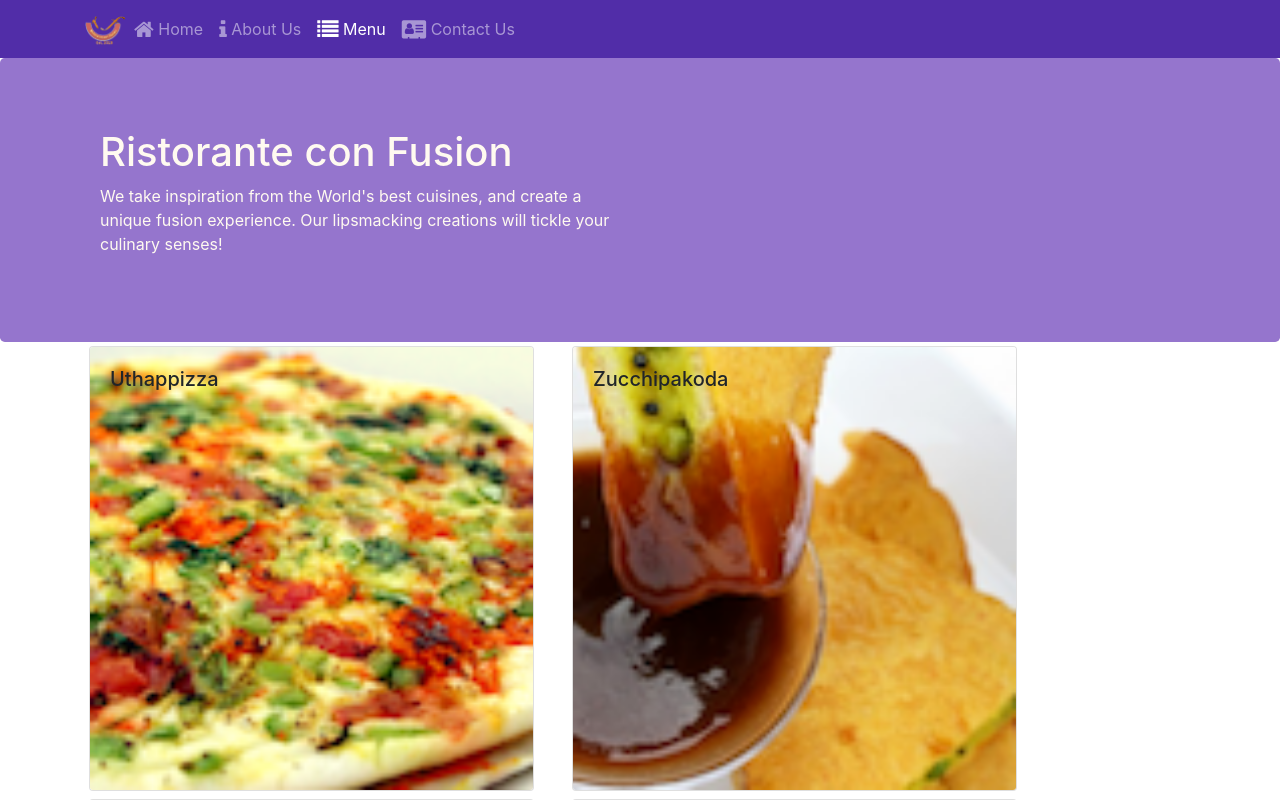
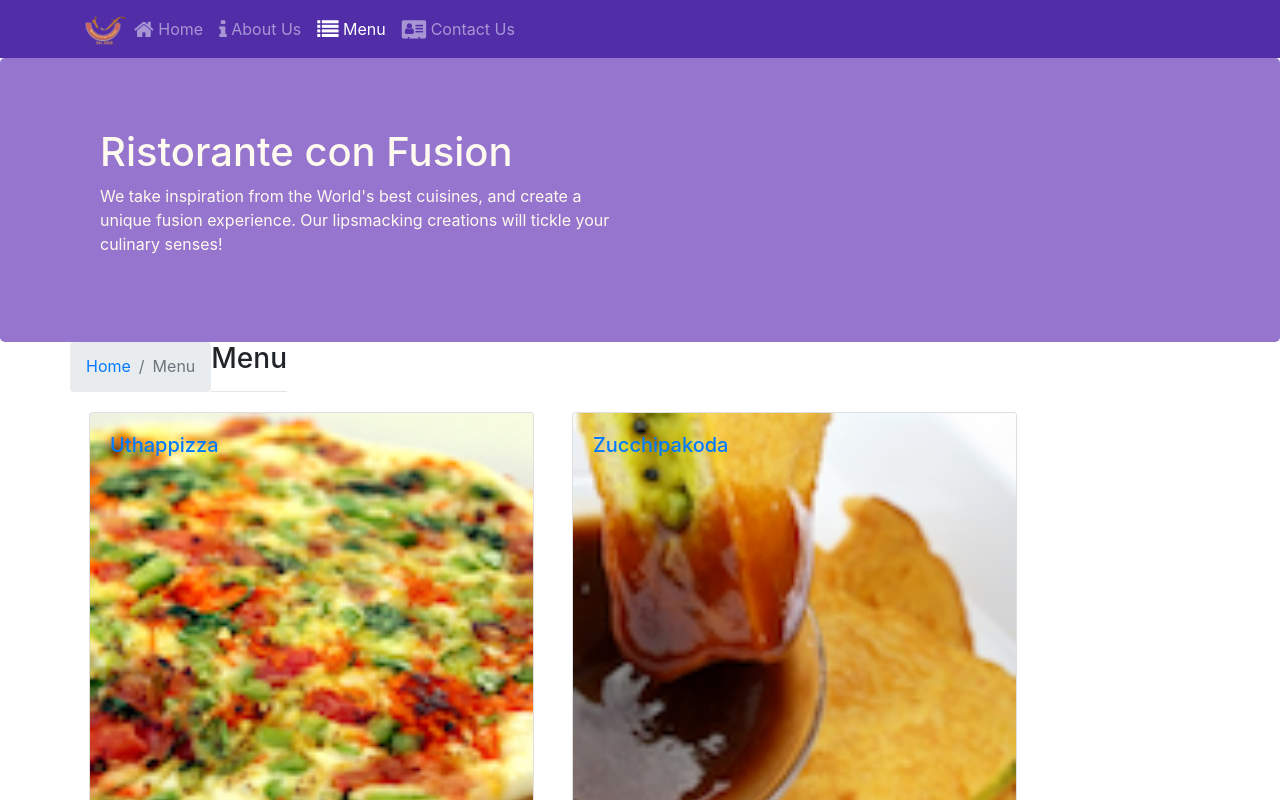
Before and after one commit to hisserver2018/confusion, a React (Create React App) app: page /menu in a window 1280 px wide. Shown: the top 800 px of the page. Built offline with nearby package versions, Linux system fonts and the light colour scheme.

Commit message:
Week 2 exercise 3 Single Web Application Part 2

```diff
--- a/src/components/ContactComponent.js
+++ b/src/components/ContactComponent.js
@@ -1,8 +1,21 @@
 import React from 'react';
+import {Breadcrumb, BreadcrumbItem} from 'reactstrap';
+import {Link } from 'react-router-dom';
 
 function Contact(props) {
     return(
         <div className="container">
+            <div className="row">
+                <Breadcrumb>
+                    <BreadcrumbItem><Link to='/home'>Home</Link></BreadcrumbItem>
+                    <BreadcrumbItem active>Contact Us</BreadcrumbItem>
+                </Breadcrumb>
+                <div class Name="col-12">
+
+                    <h3>Contact Us</h3>
+                    <hr />
+                </div>
+            </div>
             <div className="row row-content">
                 <div className="col-12">
                 <h3>Location Information</h3>
--- a/src/components/DishdetailComponent.js
+++ b/src/components/DishdetailComponent.js
@@ -1,5 +1,6 @@
 import React from 'react';
-import { Card, CardImg, CardText, CardBody, CardTitle } from 'reactstrap';
+import { Card, CardImg, CardText, CardBody, CardTitle, Breadcrumb, BreadcrumbItem } from 'reactstrap';
+import {Link } from 'react-router-dom';
 
 
 
@@ -48,10 +49,24 @@ import { Card, CardImg, CardText, CardBody, CardTitle } from 'reactstrap';
       if (props.dish != null) {
          return (
             <div className="container">
-               <div className="row">
-                  <RenderDish dish={props.dish} />
-                  <RenderComments comments={props.dish.comments} />
-               </div>
+                <div className="row">
+                    <Breadcrumb>
+                        <BreadcrumbItem><Link to='/menu'>Menu</Link></BreadcrumbItem>
+                        <BreadcrumbItem active>{props.dish.name}</BreadcrumbItem>
+                    </Breadcrumb>
+                    <div class Name="col-12">
+                        <h3>{props.dish.name}</h3>
+                        <hr />
+                    </div>
+                </div>
+                <div className="row">
+                    <div className="col-12 col-md-5 m-1">
+                        <RenderDish dish={props.dish} />
+                    </div>
+                    <div className="col-12 col-md-5 m-1">
+                        <RenderComments comments={props.comments} />
+                    </div>
+                </div>
             </div>
          );
       }
--- a/src/components/MainComponent.js
+++ b/src/components/MainComponent.js
@@ -4,11 +4,13 @@ import Header from './HeaderComponent';
 import Footer from './FooterComponent';
 import Menu from './MenuComponent';
 import Contact from './ContactComponent';
+import DishDetail from './DishdetailComponent';
 import {DISHES} from '../shared/dishes';
 import {COMMENTS} from '../shared/comments';
 import {LEADERS} from '../shared/leaders';
 import {PROMOTIONS} from '../shared/promotions';
 import { Switch, Route, Redirect} from 'react-router-dom';
+import { faDrumstickBite } from '@fortawesome/free-solid-svg-icons';
 
 class Main extends Component {
   constructor(props){
@@ -36,12 +38,21 @@ class Main extends Component {
       );
     }
 
+    const DishWithId= ({match}) => {
+      return (
+        <DishDetail dish={this.state.dishes.filter((dish)=> dish.id === parseInt(match.params.dishId,10))[0]}
+        comments={this.state.comments.filter((comment)=> comment.dishId === parseInt(match.params.dishId,10))}
+        />
+      );
+    }
+
     return (
       <div>
         <Header />
           <Switch>
             <Route path="/home" component={HomePage} />
             <Route exact path="/menu" component={()=><Menu dishes={this.state.dishes}/>}/>
+            <Route path="/menu/:dishId" component={DishWithId}/>
             <Route exact path="/contactus" component={Contact}/>
             <Redirect to="/home" />
           </Switch>
--- a/src/components/MenuComponent.js
+++ b/src/components/MenuComponent.js
@@ -1,15 +1,16 @@
 import React from 'react';
-import { Card, CardImg, CardImgOverlay,
-    CardTitle } from 'reactstrap';
+import { Card, CardImg, CardImgOverlay, CardTitle, Breadcrumb, BreadcrumbItem } from 'reactstrap';
+import { Link } from 'react-router-dom';
 
     function RenderMenuItem ({dish, onClick}) {
         return (
-            <Card
-                onClick={() => onClick(dish.id)}>
+            <Card>
+                <Link to={`/menu/${dish.id}`} >
                 <CardImg width="100%" src={dish.image} alt={dish.name} />
                 <CardImgOverlay>
                     <CardTitle>{dish.name}</CardTitle>
                 </CardImgOverlay>
+                </Link>
             </Card>
         );
     }
@@ -19,13 +20,23 @@ import { Card, CardImg, CardImgOverlay,
         const menu = props.dishes.map((dish) => {
             return (
                 <div className="col-12 col-md-5 m-1"  key={dish.id}>
-                    <RenderMenuItem dish={dish} onClick={props.onClick} />
+                    <RenderMenuItem dish={dish}/>
                 </div>
             );
         });
 
         return (
             <div className="container">
+                <div className="row">
+                    <Breadcrumb>
+                        <BreadcrumbItem><Link to='/home'>Home</Link></BreadcrumbItem>
+                        <BreadcrumbItem active>Menu</BreadcrumbItem>
+                    </Breadcrumb>
+                    <div class Name="col-12">
+                        <h3>Menu</h3>
+                        <hr />
+                    </div>
+                </div>
                 <div className="row">
                     {menu}
                 </div>
```
